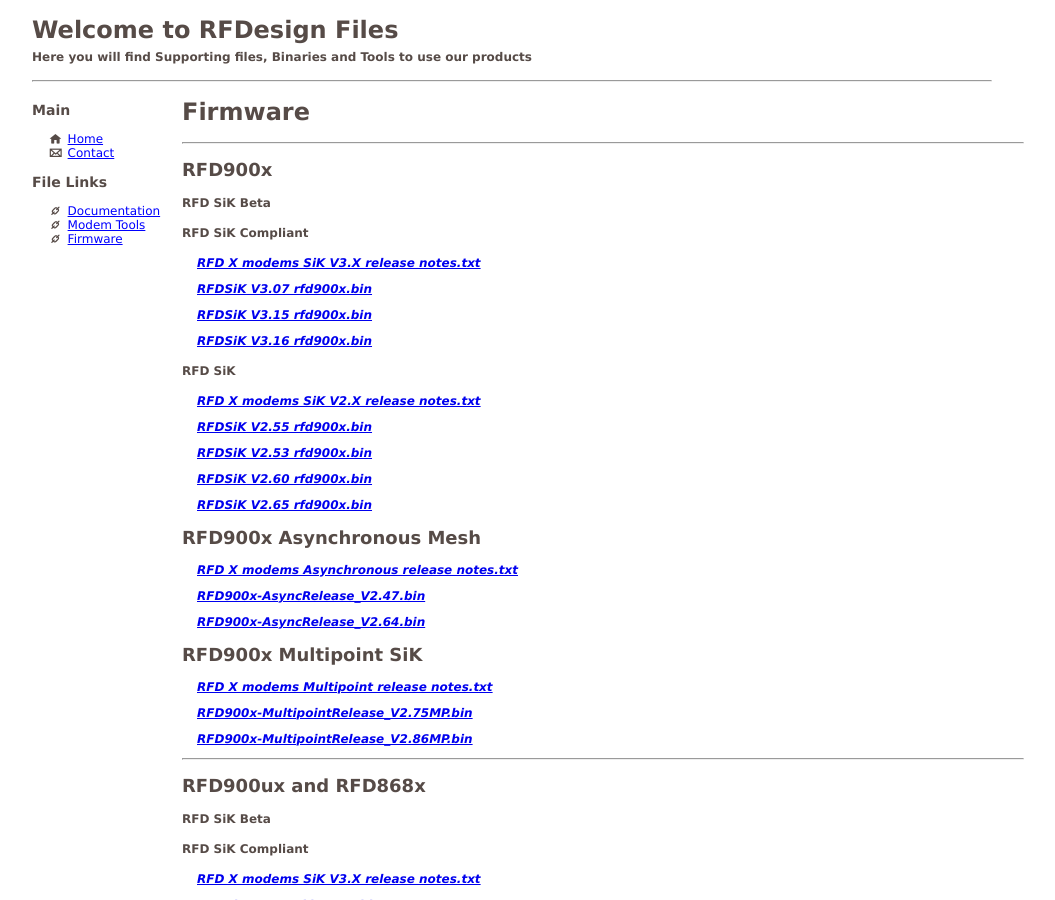
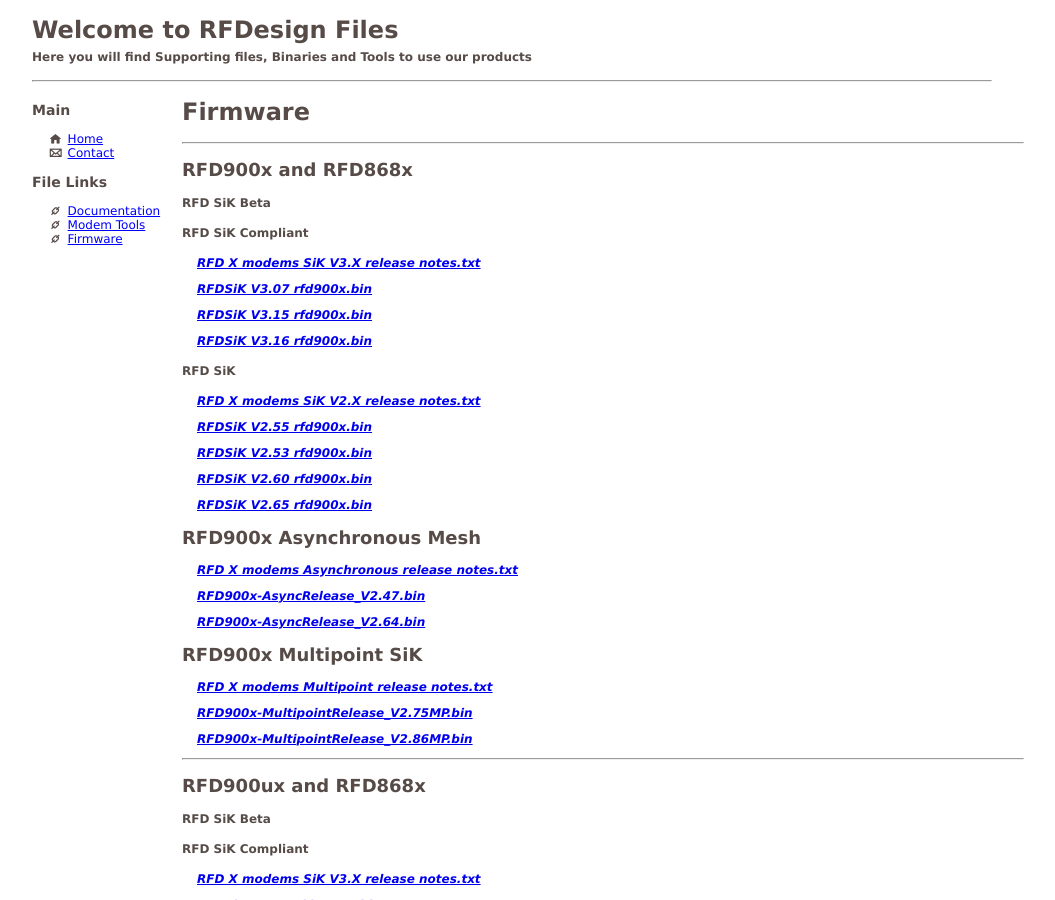
Before and after one commit to RFDesign/rfdesign.github.io, a Jekyll site: the page built from firmware.html, in a window 1280 px wide and 900 px high. Shown: the whole window, without its empty margins (26-1081 px from the left). Built offline with Jekyll 4.4.1, drawn with Linux system fonts in a browser that asks for light colours.

Commit message:
Update firmware.yml

```diff
--- a/_data/firmware.yml
+++ b/_data/firmware.yml
@@ -1,5 +1,5 @@
 - modems:
-    heading: RFD900x
+    heading: RFD900x and RFD868x
     SIKB:
 
     SIKC:
```
